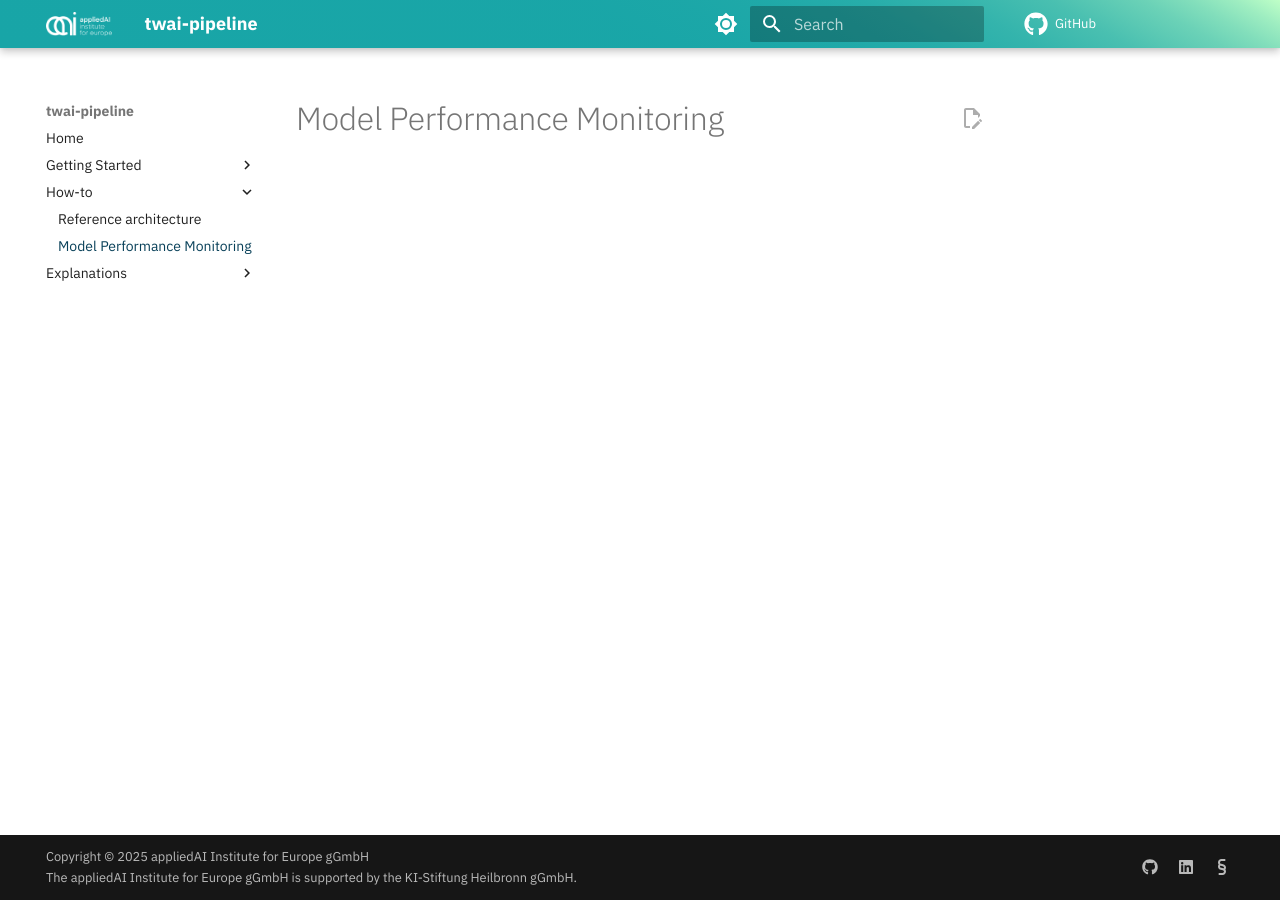
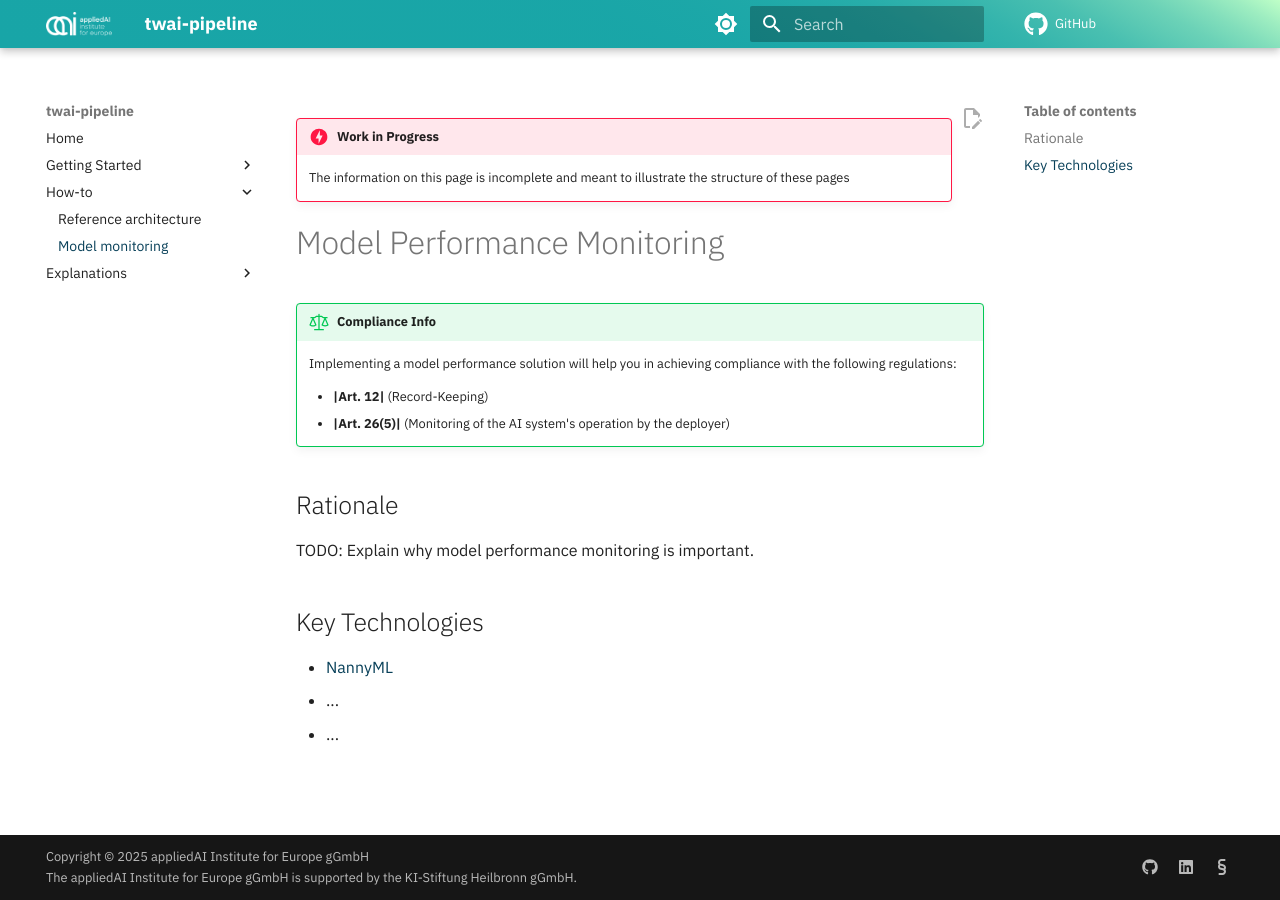
Before and after one commit to aai-institute/practical-ai-act, an MkDocs documentation site: the page built from docs/how-to/model-monitoring.md, in a window 1280 px wide. Built offline with MkDocs 1.6.1 and Material for MkDocs 9.7.7, drawn with Linux system fonts in a browser that asks for light colours; plug-ins that fetch from the network failed and are left out; comment, search, counter and statistics services are not loaded; the version menu is left out.

Commit message:
docs: Add architecture explainer page for model performance monitoring

```diff
--- a/docs/how-to/model-monitoring.md
+++ b/docs/how-to/model-monitoring.md
@@ -1 +1,22 @@
+!!! danger "Work in Progress"
+
+    The information on this page is incomplete and meant to illustrate the structure of these pages
+
 # Model Performance Monitoring
+
+!!! success "Compliance Info"
+
+    Implementing a model performance solution will help you in achieving compliance with the following regulations:
+
+    - **|Art. 12|** (Record-Keeping)
+    - **|Art. 26(5)|** (Monitoring of the AI system's operation by the deployer)
+
+## Rationale
+
+TODO: Explain why model performance monitoring is important.
+
+## Key Technologies
+
+- [NannyML](https://www.nannyml.com/library)
+- ...
+- ...
--- a/mkdocs.yml
+++ b/mkdocs.yml
@@ -104,6 +104,8 @@ theme:
   icon:
     logo: _images/aai-favicon.png
     repo: fontawesome/brands/github
+    admonition:
+      success: octicons/law-24
   features:
     - content.tabs.link
     - content.code.copy
```
